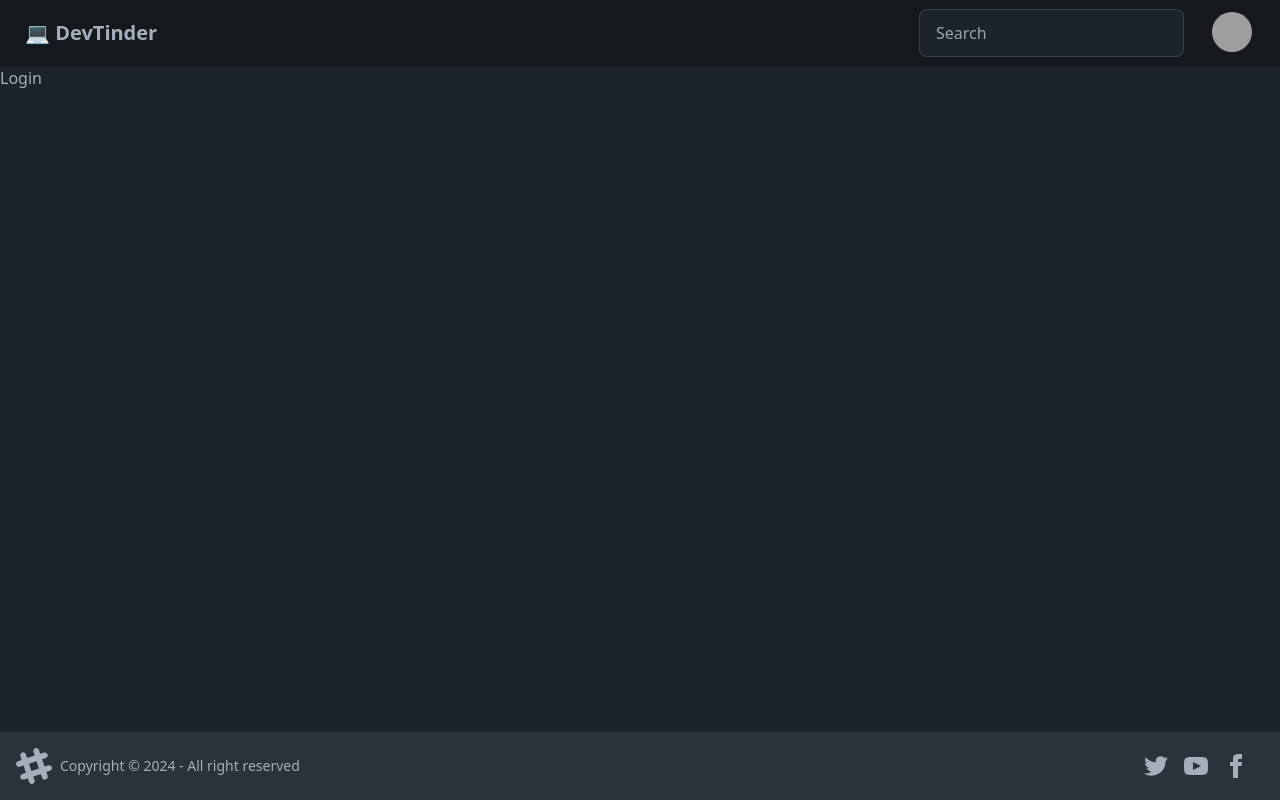
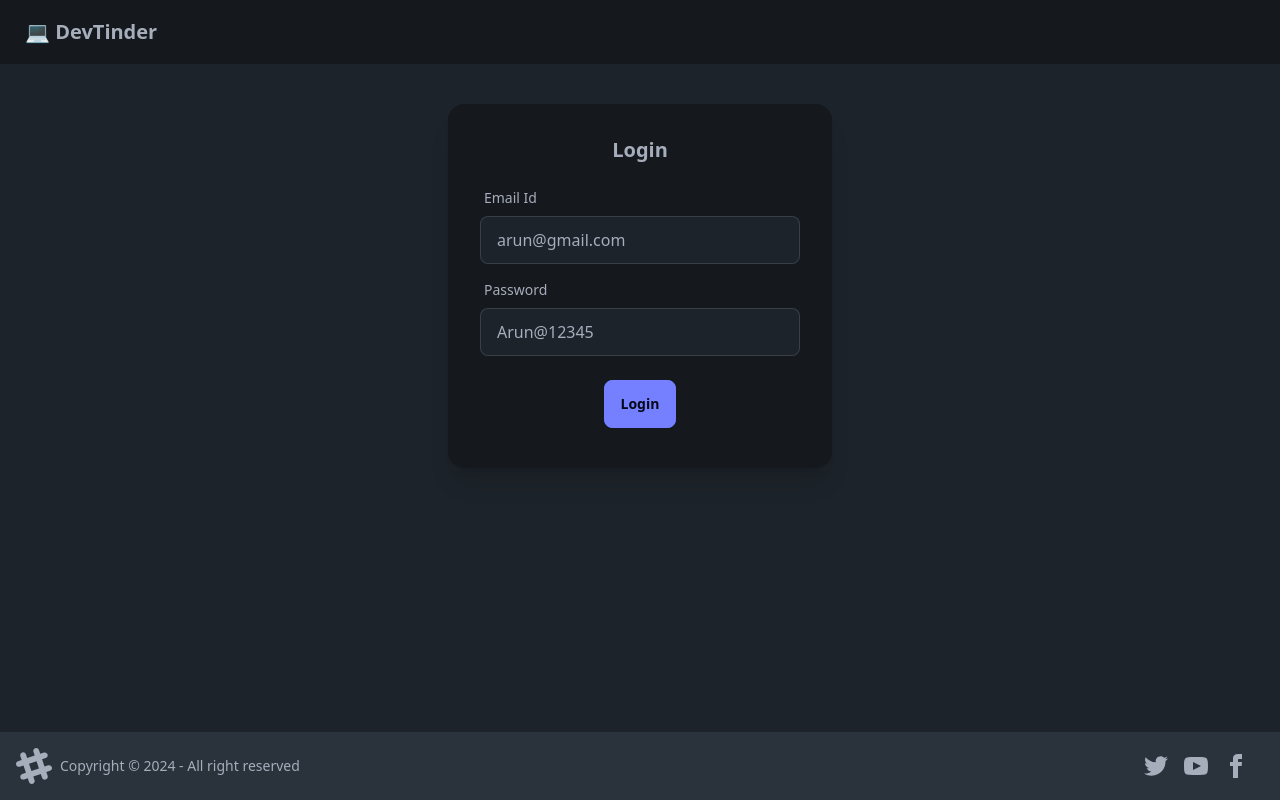
Before and after one commit to rajesh148/dev-mates-web, a React (Vite) app: page /login in a window 1280 px wide. Built offline with nearby package versions, Linux system fonts and the light colour scheme; grey boxes are pictures that could not be loaded.

Commit message:
set up redix store + logi the user + logout the user + store the user data + show th user profile icon

```diff
--- a/package.json
+++ b/package.json
@@ -10,8 +10,11 @@
     "preview": "vite preview"
   },
   "dependencies": {
+    "@reduxjs/toolkit": "^2.3.0",
+    "axios": "^1.7.7",
     "react": "^18.3.1",
     "react-dom": "^18.3.1",
+    "react-redux": "^9.1.2",
     "react-router-dom": "^6.27.0"
   },
   "devDependencies": {
--- a/src/App.jsx
+++ b/src/App.jsx
@@ -2,19 +2,23 @@ import { BrowserRouter, Route, Routes } from "react-router-dom";
 import Body from "./components/Body";
 import Login from "./components/Login";
 import Profile from "./components/Profile";
+import { Provider } from "react-redux";
+import appStore from "./store/appStore";
+import Feed from "./components/Feed";
 
 function App() {
   return (
-    <>
+    <Provider store={appStore}>
       <BrowserRouter basename="/">
         <Routes>
           <Route path="/" element={<Body />}>
+            <Route path="/" element={<Feed />} />
             <Route path="/login" element={<Login />} />
             <Route path="/profile" element={<Profile />} />
           </Route>
         </Routes>
       </BrowserRouter>
-    </>
+    </Provider>
   );
 }
 
--- /dev/null
+++ b/src/components/Feed.jsx
@@ -0,0 +1,7 @@
+import React from "react";
+
+const Feed = () => {
+  return <div>Feed</div>;
+};
+
+export default Feed;
--- a/src/components/Login.jsx
+++ b/src/components/Login.jsx
@@ -1,9 +1,74 @@
-import React from 'react'
+import React, { useState } from "react";
+import axios from "axios";
+import { BASE_URL } from "../utils/constants";
+import { useDispatch } from "react-redux";
+import { addUser } from "../store/userSlice";
+import { useNavigate } from "react-router-dom";
 
 const Login = () => {
+  const [email, setEmail] = useState("arun@gmail.com");
+  const [password, setPassword] = useState("Arun@12345");
+
+  const dispatch = useDispatch();
+  const navigate = useNavigate();
+
+  const handleLogin = async () => {
+    try {
+      const res = await axios.post(
+        BASE_URL + "/login",
+        {
+          email,
+          password,
+        },
+        { withCredentials: true }
+      );
+
+      dispatch(addUser(res.data));
+      navigate("/");
+    } catch (err) {
+      console.log("Login " + err);
+    }
+  };
+
   return (
-    <div>Login</div>
-  )
-}
+    <div className="flex justify-center my-10">
+      <div className="card bg-base-300 w-96 shadow-xl">
+        <div className="card-body">
+          <h2 className="card-title justify-center">Login</h2>
+          <div>
+            <label className="form-control w-full max-w-xs my-2">
+              <div className="label">
+                <span className="label-text">Email Id</span>
+              </div>
+              <input
+                type="text"
+                value={email}
+                className="input input-bordered w-full max-w-xs"
+                onChange={(e) => setEmail(e.target.value)}
+              />
+            </label>
 
-export default Login
+            <label className="form-control w-full max-w-xs my-2">
+              <div className="label">
+                <span className="label-text">Password</span>
+              </div>
+              <input
+                type="text"
+                value={password}
+                className="input input-bordered w-full max-w-xs"
+                onChange={(e) => setPassword(e.target.value)}
+              />
+            </label>
+          </div>
+          <div className="card-actions justify-center m-2">
+            <button className="btn btn-primary" onClick={handleLogin}>
+              Login
+            </button>
+          </div>
+        </div>
+      </div>
+    </div>
+  );
+};
+
+export default Login;
--- a/src/components/Navbar.jsx
+++ b/src/components/Navbar.jsx
@@ -1,19 +1,27 @@
+import axios from "axios";
 import React from "react";
+import { useDispatch, useSelector } from "react-redux";
+import { BASE_URL } from "../utils/constants";
+import { useNavigate } from "react-router-dom";
+import { removeUser } from "../store/userSlice";
 
 const Navbar = () => {
+  const user = useSelector((store) => store.user);
+  const dispatch = useDispatch();
+  const navigate = useNavigate();
+  const handleLogout = () => {
+    const res = axios.post(BASE_URL + "/logout", {});
+    dispatch(removeUser());
+    navigate("/login");
+  };
   return (
     <div className="navbar bg-base-300">
       <div className="flex-1">
         <a className="btn btn-ghost text-xl">💻 DevTinder</a>
       </div>
+      {user && (
         <div className="flex-none gap-2">
-        <div className="form-control">
-          <input
-            type="text"
-            placeholder="Search"
-            className="input input-bordered w-24 md:w-auto"
-          />
-        </div>
+          <div className="form-control">Welome, {user.firstName} </div>
           <div className="dropdown dropdown-end mx-4">
             <div
               tabIndex={0}
@@ -21,10 +29,7 @@ const Navbar = () => {
               className="btn btn-ghost btn-circle avatar"
             >
               <div className="w-10 rounded-full">
-              <img
-                alt="Tailwind CSS Navbar component"
-                src="https://img.daisyui.com/images/stock/photo-1534528741775-53994a69daeb.webp"
-              />
+                <img alt="user icon" src={user.photoUrl} />
               </div>
             </div>
             <ul
@@ -40,12 +45,13 @@ const Navbar = () => {
               <li>
                 <a>Settings</a>
               </li>
-            <li>
+              <li onClick={handleLogout}>
                 <a>Logout</a>
               </li>
             </ul>
           </div>
         </div>
+      )}
     </div>
   );
 };
--- /dev/null
+++ b/src/store/appStore.js
@@ -0,0 +1,10 @@
+import { configureStore } from "@reduxjs/toolkit";
+import userReducer from "../store/userSlice";
+
+const appStore = configureStore({
+  reducer: {
+    user: userReducer,
+  },
+});
+
+export default appStore;
--- /dev/null
+++ b/src/store/userSlice.js
@@ -0,0 +1,17 @@
+import { createSlice } from "@reduxjs/toolkit";
+
+const userSlice = createSlice({
+  name: "user",
+  initialState: null,
+  reducers: {
+    addUser: (state, action) => {
+      return action.payload;
+    },
+    removeUser: (state, action) => {
+      return null;
+    },
+  },
+});
+
+export const { addUser, removeUser } = userSlice.actions;
+export default userSlice.reducer;
--- /dev/null
+++ b/src/utils/constants.js
@@ -0,0 +1 @@
+export const BASE_URL = "http://localhost:7777";
```
Also changed, not shown: 1 other file (tests, documents, lock files or other folders). Lines whose indentation alone changed are shown as unchanged.
